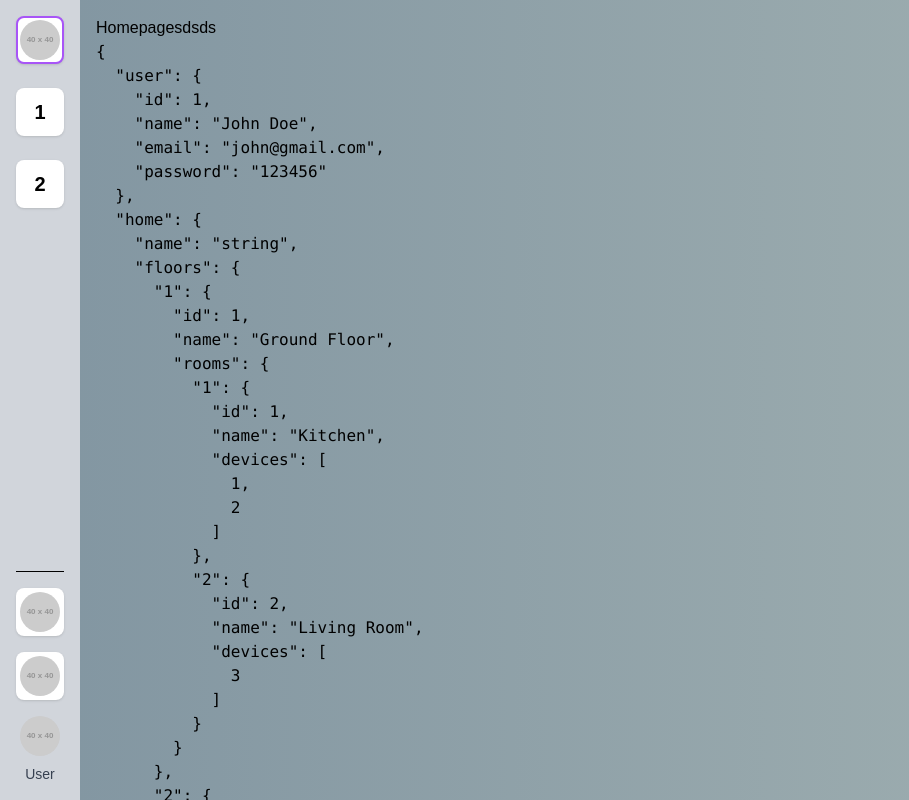
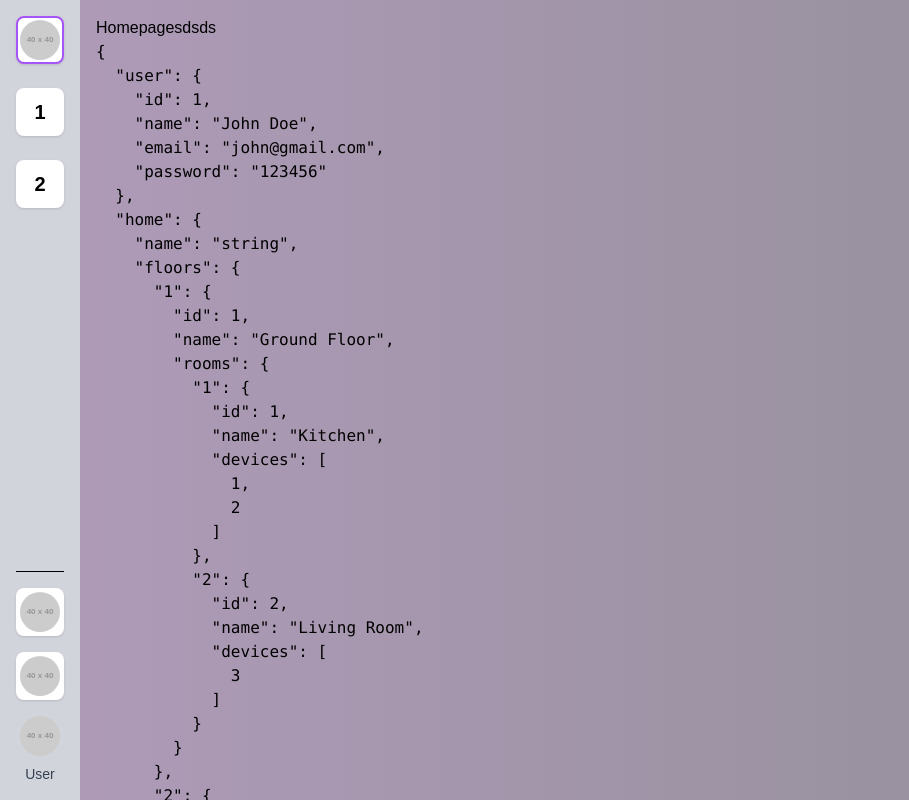
Before and after one commit to szymnob/smarthome-dashboard, a Next.js app: page /dashboard in a window 1280 px wide. Shown: the whole page, without its empty margins (0-909 px from the left). Built offline with nearby package versions, Linux system fonts and the light colour scheme.

Commit message:
changed bg

```diff
--- a/src/app/globals.css
+++ b/src/app/globals.css
@@ -3,7 +3,7 @@
 @tailwind utilities;
 
 :root {
-  --background: #8195a1;
+  --background: #b09bba;
   --foreground: #171717;
 }
 
@@ -17,7 +17,7 @@
 body {
   color: black;
   /*background: var(--background);*/
-  background: linear-gradient(to right, var(--background), #a4b3b3);
+  background: linear-gradient(to right, var(--background), #908e95);
   font-family: Arial, Helvetica, sans-serif;
 
 }
```
